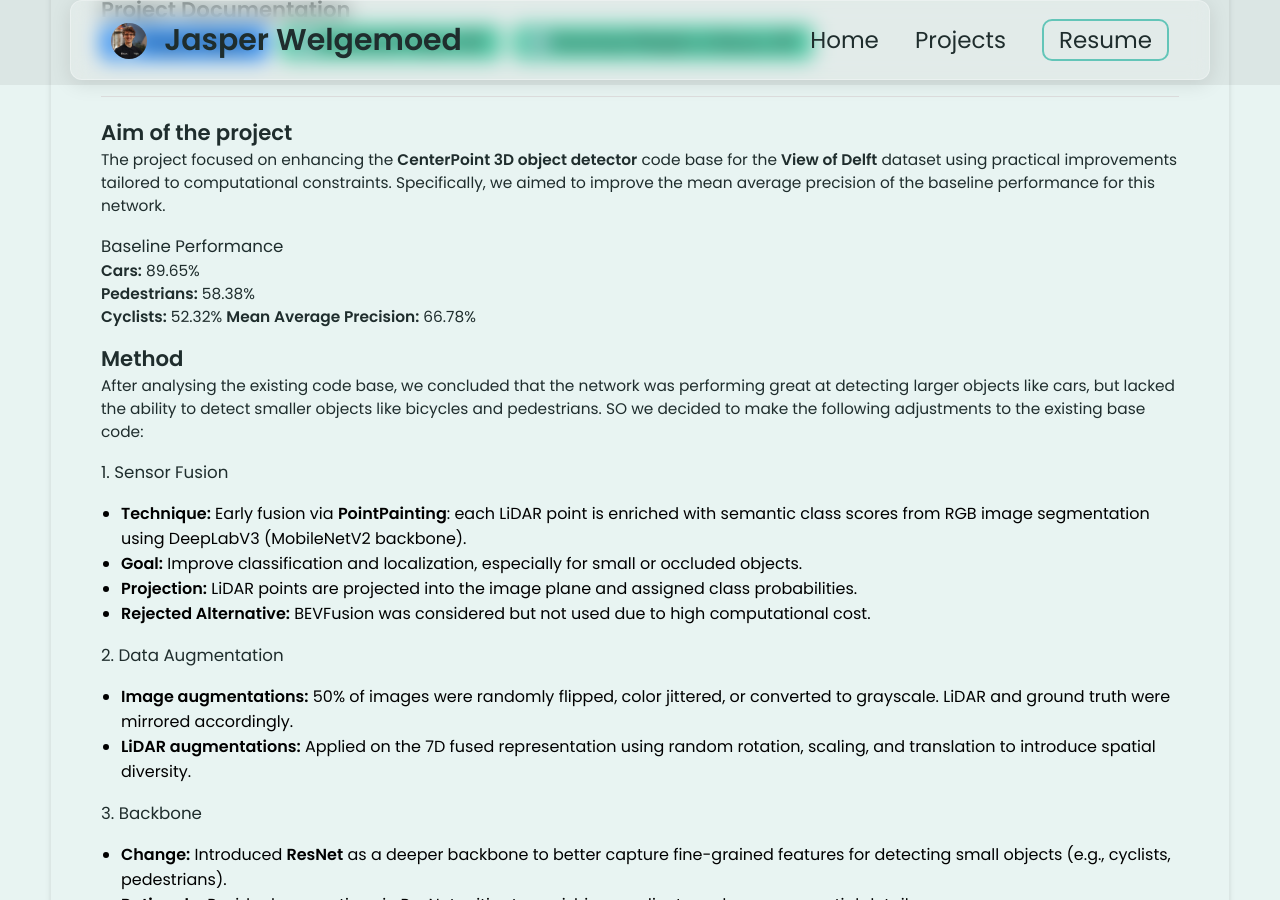
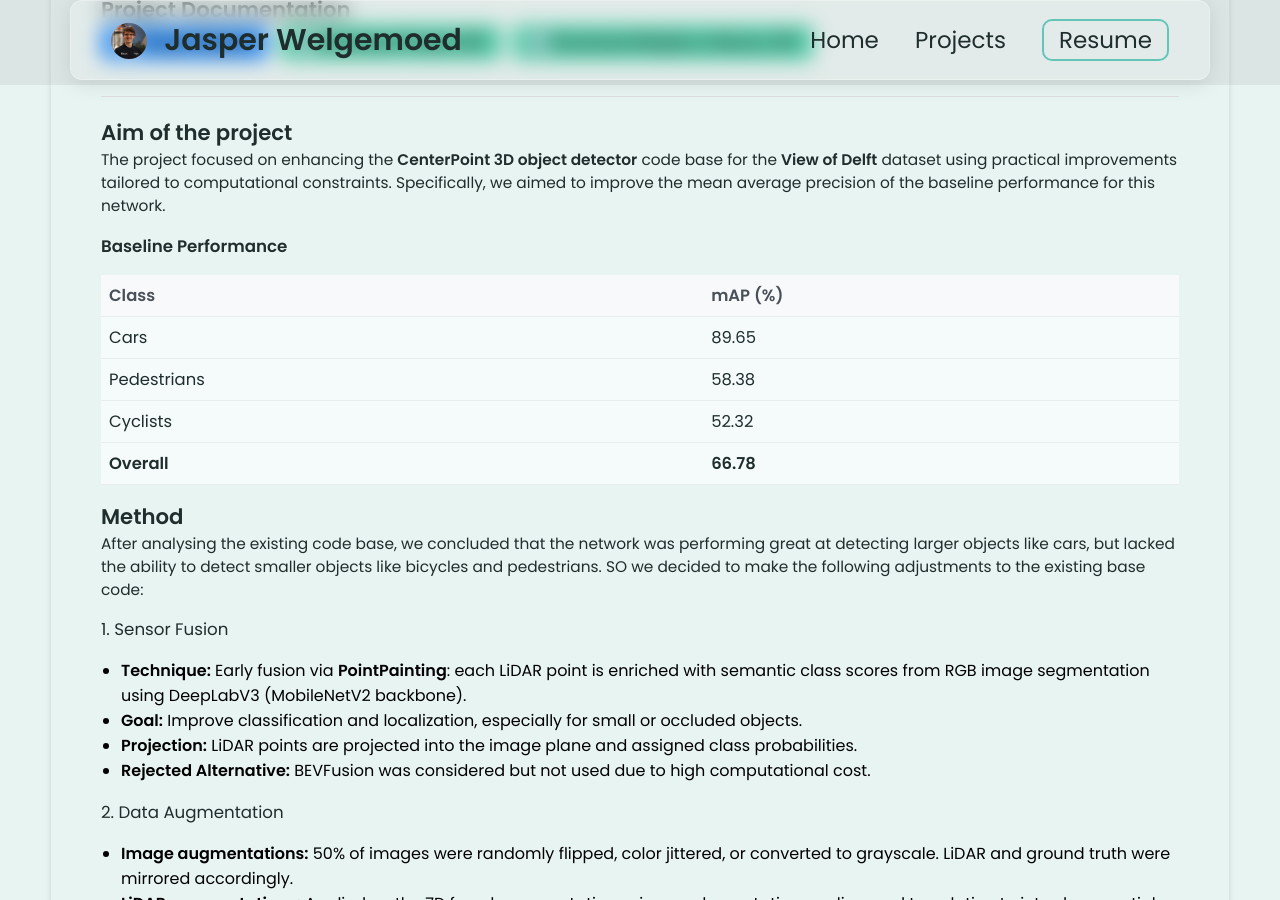
Before and after one commit to jasperwelgemoed/jasperwelgemoed.github.io, a Jekyll site: the page built from _projects/CenterpointProject/index.md, in a window 1280 px wide and 900 px high, scrolled down 815 px. Built offline with Jekyll 4.4.1, drawn with Linux system fonts in a browser that asks for light colours.

Commit message:
Update index.md

```diff
--- a/_projects/CenterpointProject/index.md
+++ b/_projects/CenterpointProject/index.md
@@ -53,11 +53,14 @@ main-image: /PointPainting.jpg
 ## Aim of the project
 The project focused on enhancing the **CenterPoint 3D object detector** code base for the **View of Delft** dataset using practical improvements tailored to computational constraints. Specifically, we aimed to improve the mean average precision of the baseline performance for this network.
 
-### Baseline Performance
-**Cars:** 89.65%
-**Pedestrians:** 58.38%
-**Cyclists:** 52.32%
-**Mean Average Precision:** 66.78%
+### **Baseline Performance**
+
+| Class       | mAP (%) |
+|-------------|---------|
+| Cars        | 89.65   |
+| Pedestrians | 58.38   |
+| Cyclists    | 52.32   |
+| **Overall** | **66.78** |
 
 
 ## Method
```
